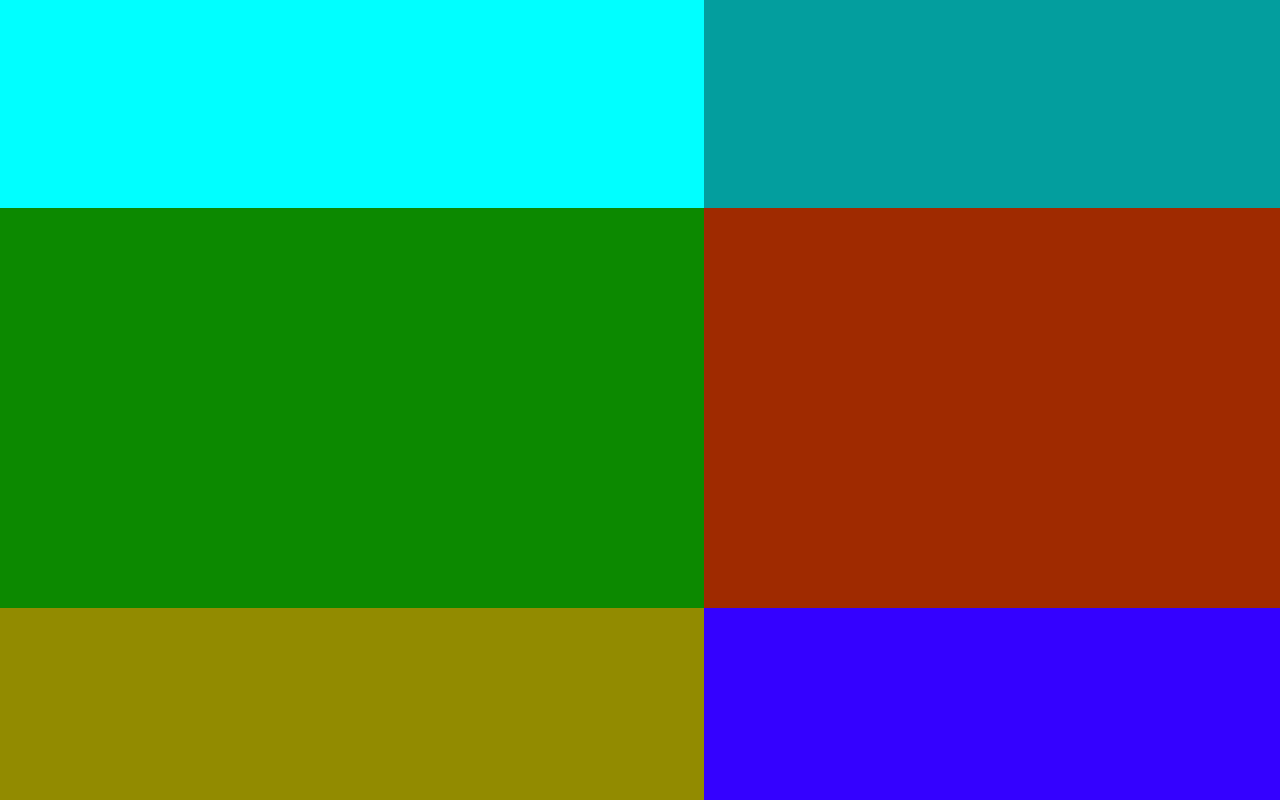
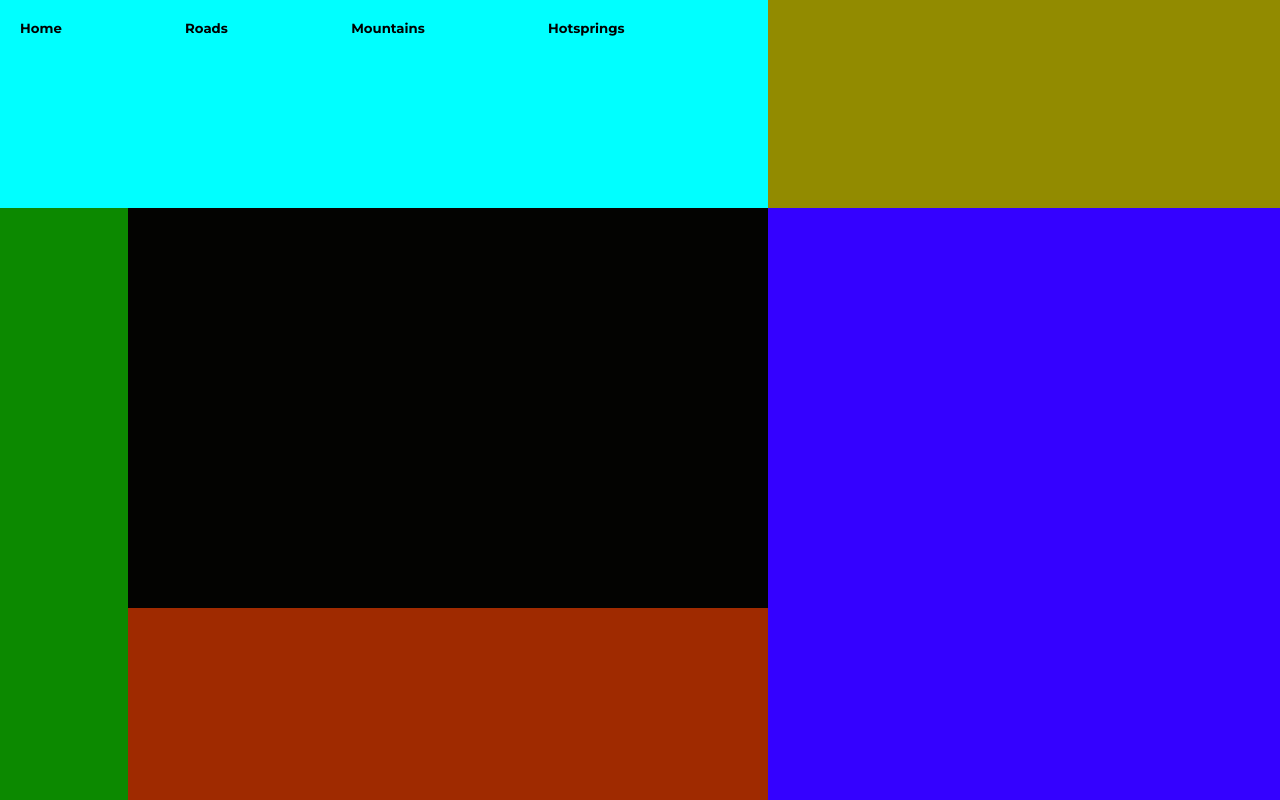
Before and after one commit to Nitin-Diwakar/Frontend, a plain HTML site: page grid_2/main.html in a window 1280 px wide. Drawn offline with nearby package versions, Linux system fonts and the light colour scheme.

Commit message:
Css updated

```diff
--- a/grid_2/main.html
+++ b/grid_2/main.html
@@ -19,7 +19,11 @@
     <body>
         <div id="main">
             <div id="left-top">
-                <div id="logo"></div>
+
+                <h5 id="home">Home</h5>
+                <h5 id="roads">Roads</h5>
+                <h5 id="mountains">Mountains</h5>
+                <h5 id="hotsprings">Hotsprings</h5>
             </div>
             <div id="left-center"></div>
             <div id="left-edge"></div>
--- a/grid_2/style.css
+++ b/grid_2/style.css
@@ -12,25 +12,52 @@ html,body{
     height: 100%;
     width: 100%;
     display: grid;
-    grid-template-columns: 55% 45%;
+    grid-template-columns: 10% 50% 40%;
     grid-template-rows: 26% 50% 24%;
 }
 
 #left-top{
 background-color: aqua;
+grid-column: 1/3;
+grid-row: 1;
+padding: 20px;
+display: grid;
+grid-template-columns: repeat(4, auto); /* Creates 4 columns for the 4 h5 elements */
 }
 #left-center{
-    background-color: rgb(3, 158, 158);
+    background-color: rgb(3, 3, 1);
+    grid-column: 2;
+    grid-row: 2;
 }
 #left-edge{
     background-color: rgb(12, 137, 0);
+    grid-column: 1;
+    grid-row: 2/4;
 }
 #left-bottom{
     background-color: rgb(159, 42, 0);
+    grid-column: 2;
+    grid-row: 3;
 }
 #right-top{
     background-color: rgb(146, 139, 0);
+    grid-column: 3/4;
+    grid-row: 1;
 }
 #right-bottom{
     background-color: rgb(52, 1, 255);
+    grid-column: 3/4;
+    grid-row: 2/4;
 }
+
+#logo{
+    width: 50px;
+    height: 50px;
+
+}
+
+
+#left-top h5{
+    margin: 0px;
+    padding: 0px;
+}
```
Also changed, not shown: grid_2/file/grid_img.png (added), grid_2/file/logo.png (added).
